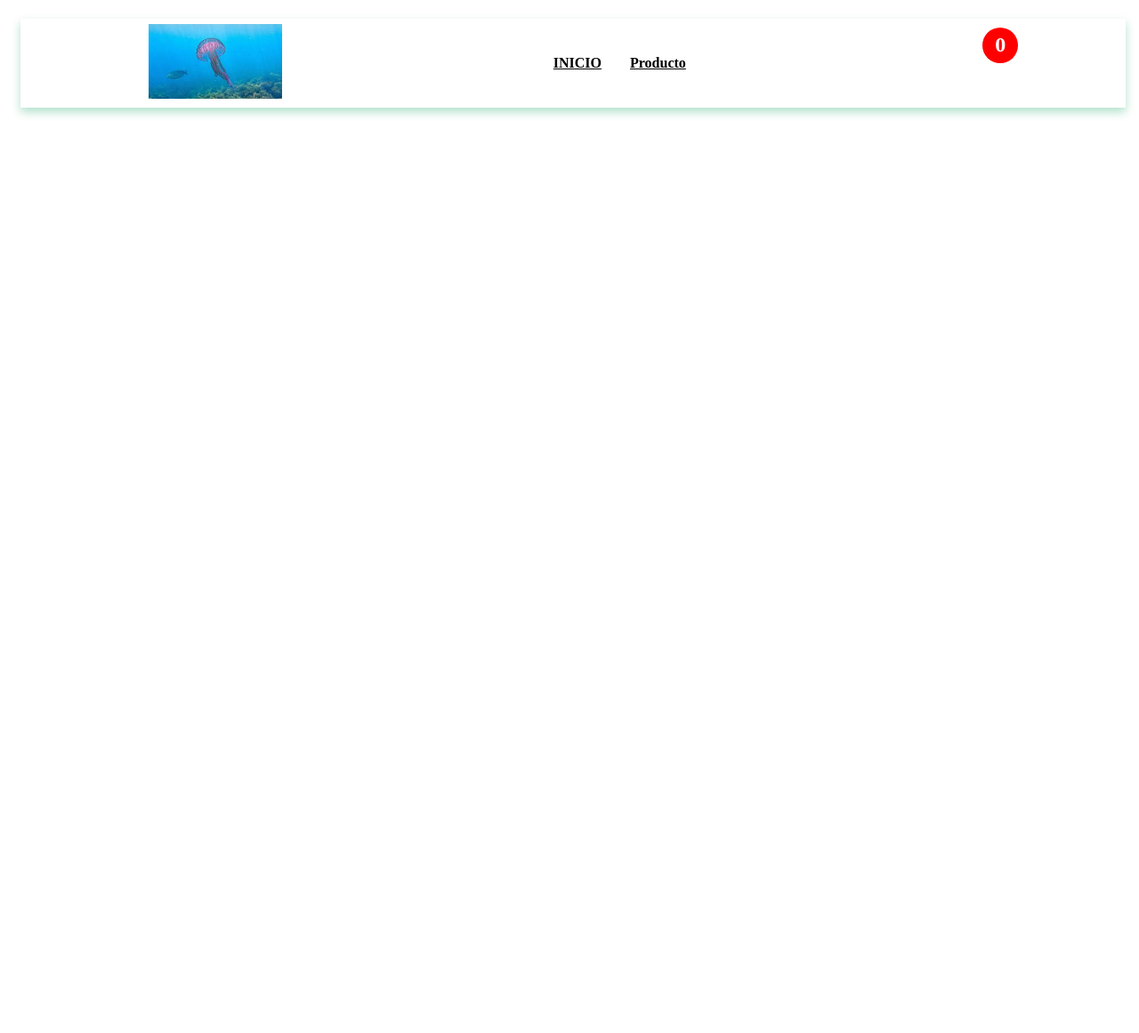
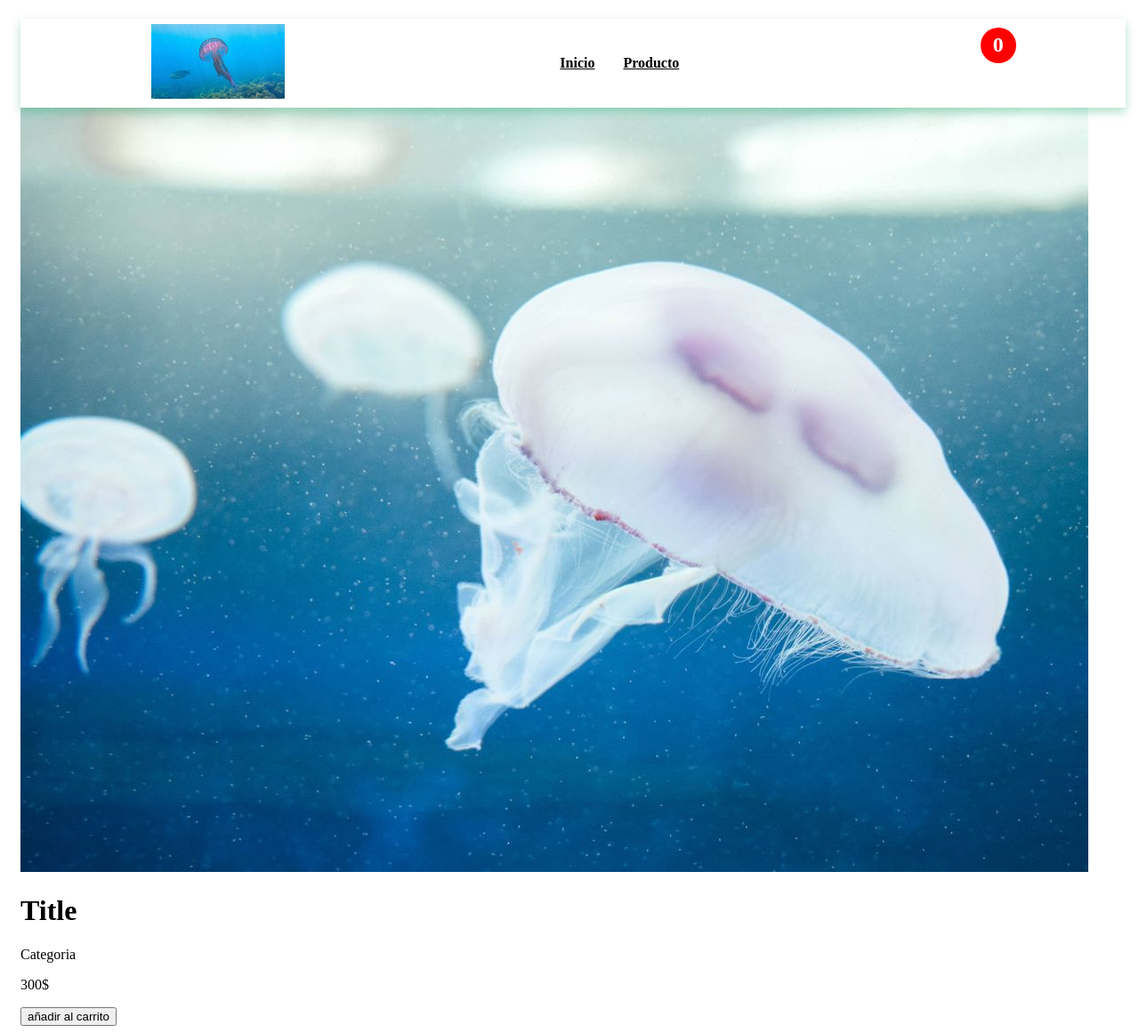
Before and after one commit to shencanet/react_project, a React (Create React App) app: page / in a window 1280 px wide. Shown: the whole page at 89% size. Before the commit the page ends 829 px from the top, so only its background shows below. Built offline with nearby package versions, Linux system fonts and the light colour scheme; some icons are missing.

Commit message:
add: carrito button

```diff
--- a/src/components/Header/index.js
+++ b/src/components/Header/index.js
@@ -1,7 +1,7 @@
 import { BoxIconElement } from 'boxicons';
 import React from 'react';
 import 'boxicons';
-import Medusa1 from "../../imagenes/medusa1.jpg";
+import Medusa1 from "../../imagenes/medusa1.jpg";//logo tienda
 
  export const Header = () => {
   return (
@@ -14,7 +14,7 @@ import Medusa1 from "../../imagenes/medusa1.jpg";
     </a>
     <ul>
     <li>
-      <a href='#'>INICIO</a>
+      <a href='#'>Inicio</a>
     </li>
     <li>
       <a href='#'>Producto</a>
--- a/src/components/productos/index.js
+++ b/src/components/productos/index.js
@@ -1,11 +1,27 @@
 import React from 'react'
+import IMG from "../../imagenes/medusa2.jpg";
 
 export const ProductosLista = () => {
   return (
-    <div>
-        <h1>
-            productos lista
-        </h1>
+    <>
+    <h1 className='title'>PRODUCTOS</h1>
+    <div className='productos'>
+    <a href='#'>
+    <div className='producto'>
+    <img src={IMG} alt="" />
     </div>
+    </a>
+    <div className='producto__footer'>
+      <h1>Title</h1>
+      <p>Categoria</p>
+      <p className='price'>300$</p>
+    </div>
+    <div  className='buttom'>
+      <button className='btn'>añadir al carrito</button>
+      <a href='#'></a>
+    </div>
+    </div>
+
+    </>
   )
 }
```
